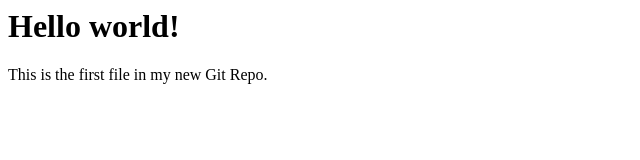
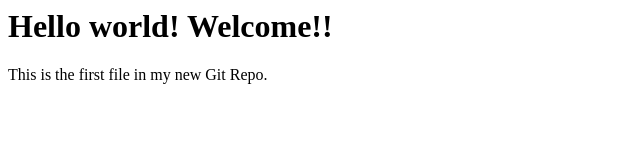
Before and after one commit to arunrm1525/myproject, a plain HTML site: page index.html in a window 1280 px wide. Shown: the whole page, without its empty margins (0-640 px from the left). Drawn offline with Linux system fonts and the light colour scheme.

Commit message:
Update heading to include welcome message

```diff
--- a/index.html
+++ b/index.html
@@ -4,7 +4,7 @@
 </head>
 <body>
 
-<h1>Hello world!</h1>
+<h1>Hello world! Welcome!!</h1>
 <p>This is the first file in my new Git Repo.</p>
 
 </body>
```
